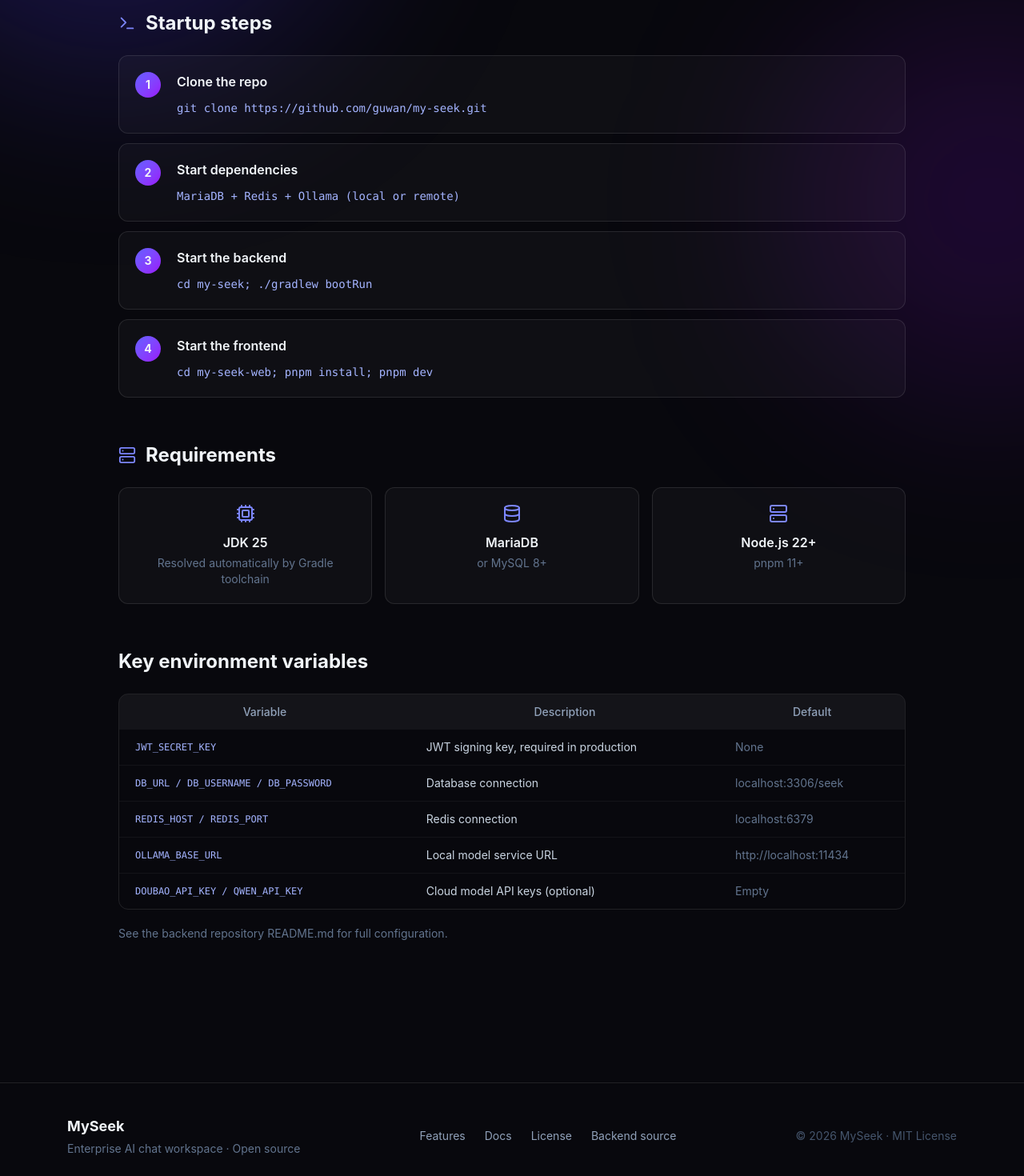
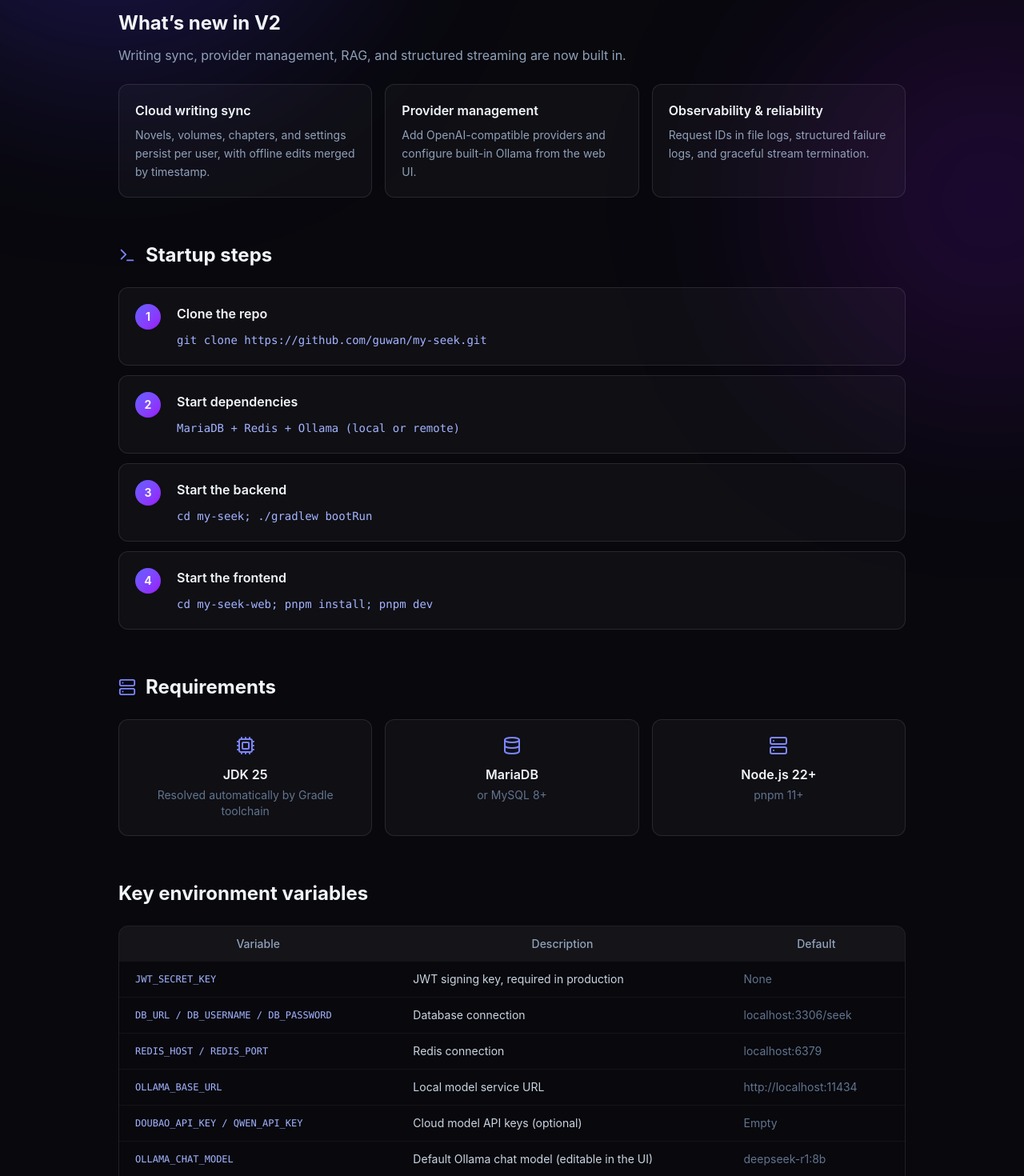
Before and after one commit to guwan/my-seek-page, a React (Vite) app: page /docs in a window 1280 px wide. Shown: the part 320-1790 px from the top of the page at 80% size. Built offline with nearby package versions, Linux system fonts and the light colour scheme.

Commit message:
feat: 文档页新增 V2 新特性介绍及模型配置项说明

```diff
--- a/src/i18n/translations.ts
+++ b/src/i18n/translations.ts
@@ -127,6 +127,18 @@ export const en = {
   'docs.env3.def': 'http://localhost:11434',
   'docs.env4.desc': 'Cloud model API keys (optional)',
   'docs.env4.def': 'Empty',
+  'docs.env5.desc': 'Default Ollama chat model (editable in the UI)',
+  'docs.env5.def': 'deepseek-r1:8b',
+  'docs.env6.desc': 'Streaming stall timeout in seconds',
+  'docs.env6.def': '300',
+  'docs.v2Title': 'What’s new in V2',
+  'docs.v2desc': 'Writing sync, provider management, RAG, and structured streaming are now built in.',
+  'docs.v20.t': 'Cloud writing sync',
+  'docs.v20.d': 'Novels, volumes, chapters, and settings persist per user, with offline edits merged by timestamp.',
+  'docs.v21.t': 'Provider management',
+  'docs.v21.d': 'Add OpenAI-compatible providers and configure built-in Ollama from the web UI.',
+  'docs.v22.t': 'Observability & reliability',
+  'docs.v22.d': 'Request IDs in file logs, structured failure logs, and graceful stream termination.',
   'docs.envNote': 'See the backend repository README.md for full configuration.',
   'notfound.title': 'Page not found',
   'notfound.desc': 'The page you visited may have been moved or deleted.',
@@ -254,6 +266,18 @@ const zh: Translations = {
   'docs.env3.def': 'http://localhost:11434',
   'docs.env4.desc': '云端模型密钥（可选）',
   'docs.env4.def': '空',
+  'docs.env5.desc': 'Ollama 默认聊天模型（可在界面修改）',
+  'docs.env5.def': 'deepseek-r1:8b',
+  'docs.env6.desc': '流式对话停滞超时（秒）',
+  'docs.env6.def': '300',
+  'docs.v2Title': 'V2 新能力',
+  'docs.v2desc': '写作云端同步、供应商管理、RAG 知识库与结构化流式对话均已内置。',
+  'docs.v20.t': '写作云端同步',
+  'docs.v20.d': '作品/卷/章节/设定按用户持久化；离线修改按时间戳合并，不丢失内容。',
+  'docs.v21.t': '供应商管理',
+  'docs.v21.d': '在网页中添加 OpenAI 兼容接口，并可视化配置内置 Ollama 地址与模型。',
+  'docs.v22.t': '可观测与可靠性',
+  'docs.v22.d': '文件日志携带 requestId、失败日志结构化，流式对话停滞时自动收尾。',
   'docs.envNote': '完整配置请参考后端仓库的 README.md。',
   'notfound.title': '页面不存在',
   'notfound.desc': '你访问的页面可能已被移动或删除。',
@@ -377,6 +401,18 @@ const ja: Translations = {
   'docs.env3.def': 'http://localhost:11434',
   'docs.env4.desc': 'クラウドモデル API キー（任意）',
   'docs.env4.def': '空',
+  'docs.env5.desc': 'Ollama デフォルトチャットモデル（UI で変更可）',
+  'docs.env5.def': 'deepseek-r1:8b',
+  'docs.env6.desc': 'ストリーミング停止タイムアウト（秒）',
+  'docs.env6.def': '300',
+  'docs.v2Title': 'V2 の新機能',
+  'docs.v2desc': '写作同期、プロバイダー管理、RAG、構造化ストリーミングを内蔵。',
+  'docs.v20.t': '写作クラウド同期',
+  'docs.v20.d': '作品/巻/章/設定はユーザー単位で保存され、オフライン編集はタイムスタンプで統合。',
+  'docs.v21.t': 'プロバイダー管理',
+  'docs.v21.d': 'OpenAI 互換接口的追加と、Ollama のアドレス/モデルの視覚的設定。',
+  'docs.v22.t': '可観測性と信頼性',
+  'docs.v22.d': 'ファイルログに requestId、失敗ログは構造化、ストリーム停止時は自動収尾。',
   'docs.envNote': '詳細な設定はバックエンドリポジトリの README.md をご覧ください。',
   'notfound.title': 'ページが見つかりません',
   'notfound.desc': 'お探しのページは移動または削除された可能性があります。',
@@ -500,6 +536,18 @@ const ko: Translations = {
   'docs.env3.def': 'http://localhost:11434',
   'docs.env4.desc': '클라우드 모델 API 키(선택)',
   'docs.env4.def': '비어 있음',
+  'docs.env5.desc': 'Ollama 기본 채팅 모델(UI에서 변경 가능)',
+  'docs.env5.def': 'deepseek-r1:8b',
+  'docs.env6.desc': '스트리밍 정지 타임아웃(초)',
+  'docs.env6.def': '300',
+  'docs.v2Title': 'V2 새로운 기능',
+  'docs.v2desc': '写作 동기화, 공급자 관리, RAG, 구조화 스트리밍 내장.',
+  'docs.v20.t': '写作 클라우드 동기화',
+  'docs.v20.d': '작품/권/챕터/설정은 사용자별 저장, 오프라인 수정은 타임스탬프로 병합.',
+  'docs.v21.t': '공급자 관리',
+  'docs.v21.d': 'OpenAI 호환接口 추가 및 Ollama 주소/모델 시각적 설정.',
+  'docs.v22.t': '관측성과 안정성',
+  'docs.v22.d': '파일 로그에 requestId, 실패 로그 구조화, 스트림 정지 시 자동 종료.',
   'docs.envNote': '전체 설정은 백엔드 저장소의 README.md를 참고하세요.',
   'notfound.title': '페이지를 찾을 수 없습니다',
   'notfound.desc': '방문한 페이지가 이동하거나 삭제되었을 수 있습니다.',
@@ -623,6 +671,18 @@ const fr: Translations = {
   'docs.env3.def': 'http://localhost:11434',
   'docs.env4.desc': 'Clés API des modèles cloud (optionnel)',
   'docs.env4.def': 'Vide',
+  'docs.env5.desc': 'Modèle de chat Ollama par défaut (modifiable dans l’UI)',
+  'docs.env5.def': 'deepseek-r1:8b',
+  'docs.env6.desc': 'Délai d’inactivité du streaming (secondes)',
+  'docs.env6.def': '300',
+  'docs.v2Title': 'Nouveautés V2',
+  'docs.v2desc': 'Synchronisation de l’écriture, gestion des fournisseurs, RAG et streaming structuré intégrés.',
+  'docs.v20.t': 'Synchronisation cloud de l’écriture',
+  'docs.v20.d': 'Romans/volumes/chapitres/paramètres enregistrés par utilisateur, fusions hors ligne par horodatage.',
+  'docs.v21.t': 'Gestion des fournisseurs',
+  'docs.v21.d': 'Ajoutez des interfaces compatibles OpenAI et configurez Ollama visuellement.',
+  'docs.v22.t': 'Observabilité et fiabilité',
+  'docs.v22.d': 'requestId dans les journaux fichier, erreurs structurées, fin de flux automatique.',
   'docs.envNote': 'Pour la configuration complète, consultez le README.md du dépôt backend.',
   'notfound.title': 'Page introuvable',
   'notfound.desc': 'La page que vous avez visitée a peut-être été déplacée ou supprimée.',
@@ -746,6 +806,18 @@ const pt: Translations = {
   'docs.env3.def': 'http://localhost:11434',
   'docs.env4.desc': 'Chaves de API de modelos em nuvem (opcional)',
   'docs.env4.def': 'Vazio',
+  'docs.env5.desc': 'Modelo de chat Ollama padrão (editável na UI)',
+  'docs.env5.def': 'deepseek-r1:8b',
+  'docs.env6.desc': 'Timeout de inatividade do streaming (segundos)',
+  'docs.env6.def': '300',
+  'docs.v2Title': 'Novidades do V2',
+  'docs.v2desc': 'Sincronização de escrita, gestão de provedores, RAG e streaming estruturado integrados.',
+  'docs.v20.t': 'Sincronização de escrita na nuvem',
+  'docs.v20.d': 'Obras/volumes/capítulos/configurações por usuário; edições offline mescladas por timestamp.',
+  'docs.v21.t': 'Gestão de provedores',
+  'docs.v21.d': 'Adicione interfaces compatíveis com OpenAI e configure o Ollama visualmente.',
+  'docs.v22.t': 'Observabilidade e confiabilidade',
+  'docs.v22.d': 'requestId nos logs em arquivo, falhas estruturadas e encerramento automático do fluxo.',
   'docs.envNote': 'Para configuração completa, consulte o README.md do repositório backend.',
   'notfound.title': 'Página não encontrada',
   'notfound.desc': 'A página que você acessou pode ter sido movida ou excluída.',
@@ -869,6 +941,18 @@ const ar: Translations = {
   'docs.env3.def': 'http://localhost:11434',
   'docs.env4.desc': 'مفاتيح API للنماذج السحابية (اختياري)',
   'docs.env4.def': 'فارغ',
+  'docs.env5.desc': 'نموذج المحادثة الافتراضي لـ Ollama (قابل للتعديل في الواجهة)',
+  'docs.env5.def': 'deepseek-r1:8b',
+  'docs.env6.desc': 'مهلة توقف البث بالثواني',
+  'docs.env6.def': '300',
+  'docs.v2Title': 'ما الجديد في V2',
+  'docs.v2desc': 'مزامنة الكتابة وإدارة المزودين وRAG والبث المنظم مدمجة الآن.',
+  'docs.v20.t': 'مزامنة الكتابة السحابية',
+  'docs.v20.d': 'الروايات/المجلدات/الفصول/الإعدادات محفوظة لكل مستخدم، مع دمج التعديلات دون اتصال بالطابع الزمني.',
+  'docs.v21.t': 'إدارة المزودين',
+  'docs.v21.d': 'أضف واجهات متوافقة مع OpenAI واضبط Ollama بصريًا.',
+  'docs.v22.t': 'المراقبة والموثوقية',
+  'docs.v22.d': 'requestId في سجلات الملفات، سجلات أخطاء منظمة، وإنهاء تلقائي للبث عند التوقف.',
   'docs.envNote': 'راجع README.md في مستودع الخادم للتكوين الكامل.',
   'notfound.title': 'الصفحة غير موجودة',
   'notfound.desc': 'ربما تم نقل الصفحة التي طلبتها أو حذفها.',
--- a/src/pages/Docs.tsx
+++ b/src/pages/Docs.tsx
@@ -14,6 +14,14 @@ const envVars = [
   { name: 'REDIS_HOST / REDIS_PORT', desc: 'docs.env2.desc', def: 'docs.env2.def' },
   { name: 'OLLAMA_BASE_URL', desc: 'docs.env3.desc', def: 'docs.env3.def' },
   { name: 'DOUBAO_API_KEY / QWEN_API_KEY', desc: 'docs.env4.desc', def: 'docs.env4.def' },
+  { name: 'OLLAMA_CHAT_MODEL', desc: 'docs.env5.desc', def: 'docs.env5.def' },
+  { name: 'CHAT_STREAM_STALL_TIMEOUT', desc: 'docs.env6.desc', def: 'docs.env6.def' },
+] as const
+
+const v2Highlights = [
+  { t: 'docs.v20.t', d: 'docs.v20.d' },
+  { t: 'docs.v21.t', d: 'docs.v21.d' },
+  { t: 'docs.v22.t', d: 'docs.v22.d' },
 ] as const
 
 export default function Docs() {
@@ -32,6 +40,18 @@ export default function Docs() {
         <h1 className="text-4xl md:text-5xl font-extrabold">{t('docs.title')}</h1>
         <p className="text-slate-400 mt-5 text-lg">{t('docs.desc')}</p>
       </div>
+      <section className="mb-14">
+        <h2 className="text-2xl font-bold mb-3">{t('docs.v2Title')}</h2>
+        <p className="text-slate-400 mb-6">{t('docs.v2desc')}</p>
+        <div className="grid sm:grid-cols-3 gap-4">
+          {v2Highlights.map(item => (
+            <div key={item.t} className="p-5 rounded-xl border border-white/10 bg-white/[0.03]">
+              <div className="font-semibold mb-2">{t(item.t)}</div>
+              <div className="text-sm text-slate-400 leading-relaxed">{t(item.d)}</div>
+            </div>
+          ))}
+        </div>
+      </section>
       <section className="mb-14">
         <h2 className="text-2xl font-bold mb-6 flex items-center gap-3"><Terminal size={22} className="text-indigo-400" /> {t('docs.stepsTitle')}</h2>
         <div className="space-y-3">
```
